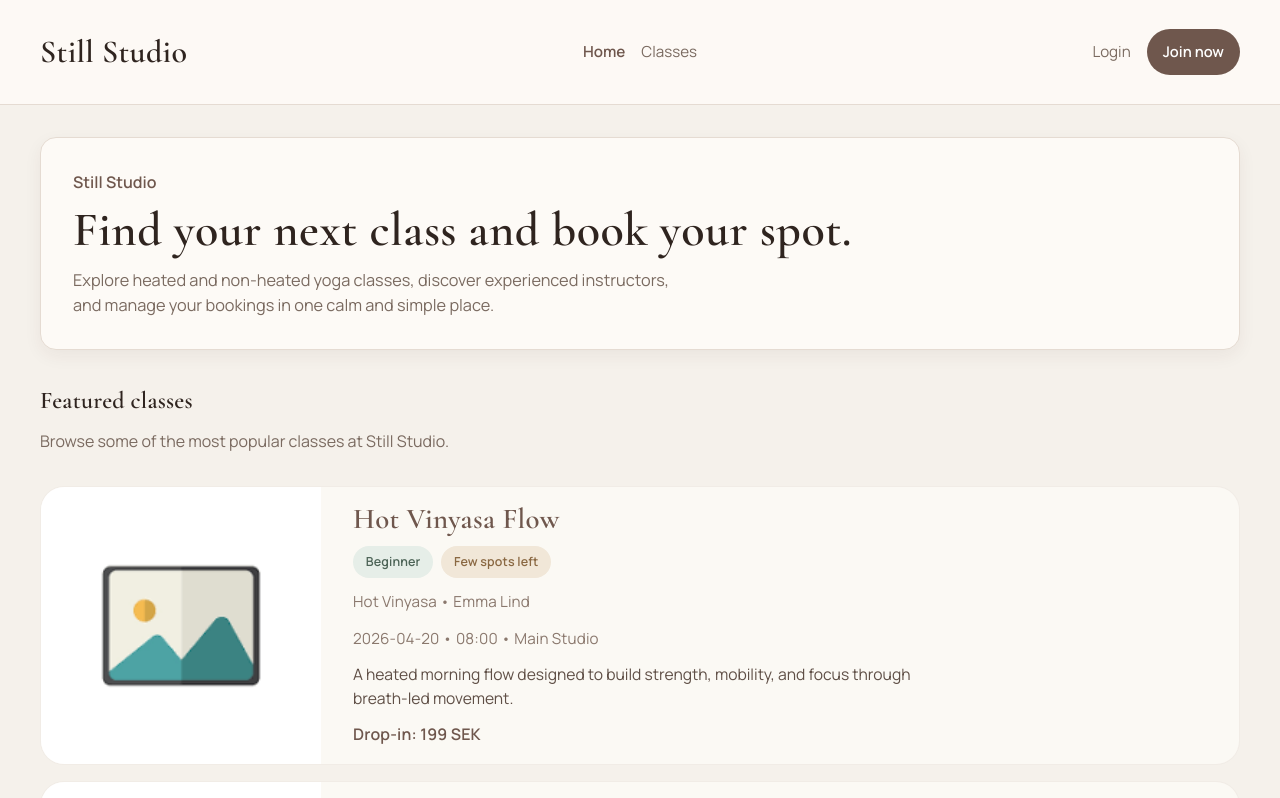
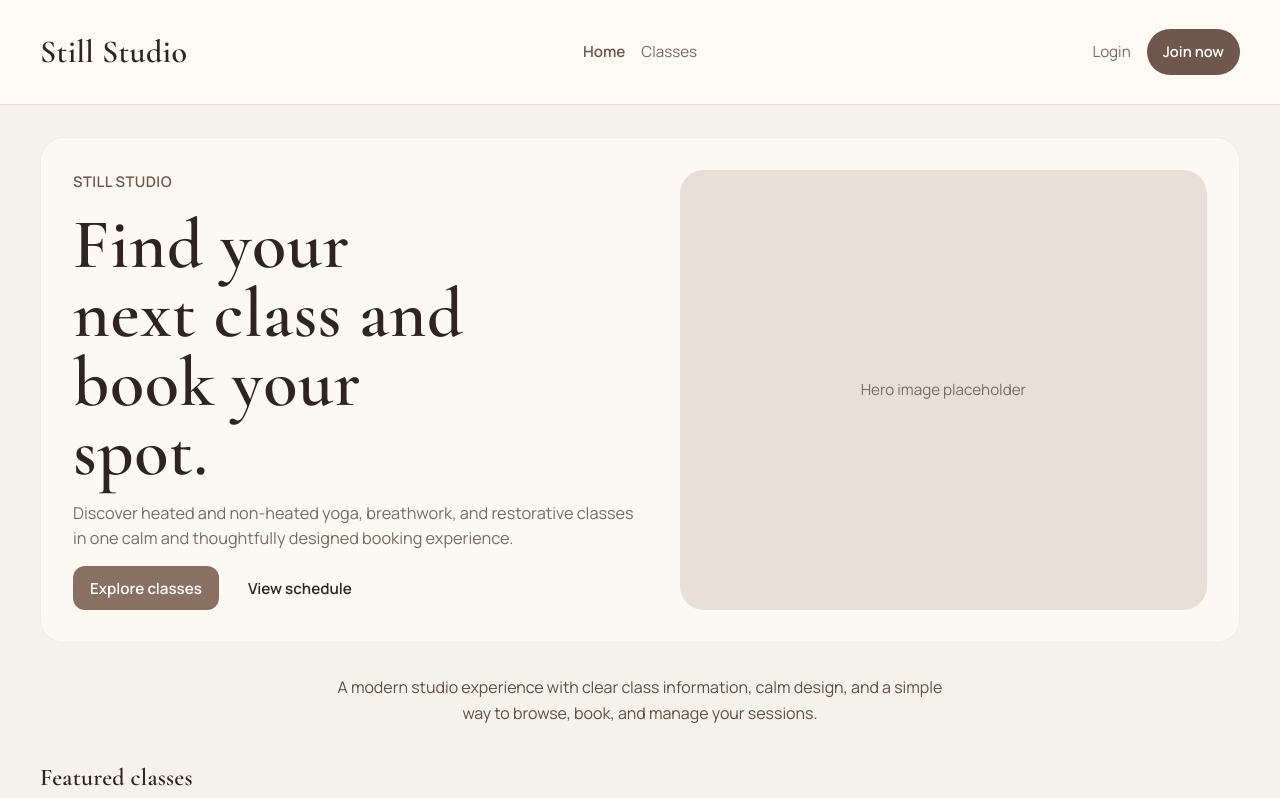
Before and after one commit to JennAnd/yoga-booking-platform, a React (Vite) app: page / in a window 1280 px wide. Shown: the top 798 px of the page. Built offline with nearby package versions, Linux system fonts and the light colour scheme.

Commit message:
feat: enhance home hero section and featured class layout

```diff
--- a/src/index.css
+++ b/src/index.css
@@ -373,32 +373,79 @@ a {
 }
 
 .home-hero {
+  display: grid;
+  gap: var(--space-5);
   padding: var(--space-6);
-  background-color: var(--color-surface);
-  border: 1px solid var(--color-border);
-  border-radius: var(--radius-lg);
-  box-shadow: var(--shadow-sm);
+  background-color: rgba(253, 250, 246, 0.88);
+  border: 1px solid rgba(111, 87, 77, 0.08);
+  border-radius: var(--radius-xl);
+}
+
+.home-hero__content {
+  display: grid;
+  gap: var(--space-4);
+  align-content: center;
 }
 
 .home-hero__eyebrow {
-  margin: 0 0 var(--space-2);
+  margin: 0;
   color: var(--color-primary-dark);
+  font-size: 0.92rem;
   font-weight: 600;
+  letter-spacing: 0.03em;
+  text-transform: uppercase;
 }
 
 .home-hero__title {
-  margin: 0 0 var(--space-3);
-  font-size: clamp(2rem, 5vw, 3rem);
-  line-height: 1.1;
+  margin: 0;
+  max-width: 12ch;
+  font-size: clamp(2.6rem, 6vw, 4.4rem);
+  line-height: 0.98;
 }
 
 .home-hero__description {
   margin: 0;
-  max-width: 60ch;
+  max-width: 58ch;
   color: var(--color-text-muted);
   font-size: 1.02rem;
   line-height: 1.5;
   font-weight: 400;
+}
+
+.home-hero__actions {
+  display: flex;
+  gap: var(--space-3);
+  flex-wrap: wrap;
+}
+
+.home-hero__media {
+  display: grid;
+}
+
+.home-hero__image-placeholder {
+  display: grid;
+  place-items: center;
+  min-height: 360px;
+  border-radius: var(--radius-xl);
+  background:
+    linear-gradient(rgba(111, 87, 77, 0.08), rgba(111, 87, 77, 0.08)),
+    var(--color-surface-muted);
+  color: var(--color-text-muted);
+  font-size: 0.95rem;
+}
+
+.home-intro {
+  display: grid;
+  justify-items: center;
+}
+
+.home-intro__text {
+  margin: 0;
+  max-width: 62ch;
+  color: #5f4f46;
+  font-size: 1rem;
+  line-height: 1.6;
+  text-align: center;
 }
 
 .home-featured {
@@ -575,6 +622,15 @@ a {
 }
 
 @media (min-width: 900px) {
+  .home-hero {
+    grid-template-columns: 1.05fr 0.95fr;
+    align-items: stretch;
+  }
+
+  .home-hero__image-placeholder {
+    min-height: 100%;
+  }
+
   .navbar {
     grid-template-columns: 1fr auto 1fr;
     align-items: center;
--- a/src/pages/Home.jsx
+++ b/src/pages/Home.jsx
@@ -1,8 +1,9 @@
 /**
  * Home page for the Yoga Booking Platform.
- * Highlights featured classes and introduces the studio experience.
+ * Highlights the studio, featured classes, and core calls to action.
  */
 
+import Button from "../components/ui/Button";
 import ClassCard from "../components/classes/ClassCard";
 import { classes } from "../data/classes";
 
@@ -12,13 +13,34 @@ function Home() {
   return (
     <section className="home-page">
       <div className="home-hero">
-        <p className="home-hero__eyebrow">Still Studio</p>
-        <h1 className="home-hero__title">
-          Find your next class and book your spot.
-        </h1>
-        <p className="home-hero__description">
-          Explore heated and non-heated yoga classes, discover experienced
-          instructors, and manage your bookings in one calm and simple place.
+        <div className="home-hero__content">
+          <p className="home-hero__eyebrow">Still Studio</p>
+
+          <h1 className="home-hero__title">
+            Find your next class and book your spot.
+          </h1>
+          <p className="home-hero__description">
+            Discover heated and non-heated yoga, breathwork, and restorative
+            classes in one calm and thoughtfully designed booking experience.
+          </p>
+
+          <div className="home-hero__actions">
+            <Button variant="primary">Explore classes</Button>
+            <Button variant="ghost">View schedule</Button>
+          </div>
+        </div>
+
+        <div className="home-hero__media" aria-hidden="true">
+          <div className="home-hero__image-placeholder">
+            <span>Hero image placeholder</span>
+          </div>
+        </div>
+      </div>
+
+      <div className="home-intro">
+        <p className="home-intro__text">
+          A modern studio experience with clear class information, calm design,
+          and a simple way to browse, book, and manage your sessions.
         </p>
       </div>
 
```
